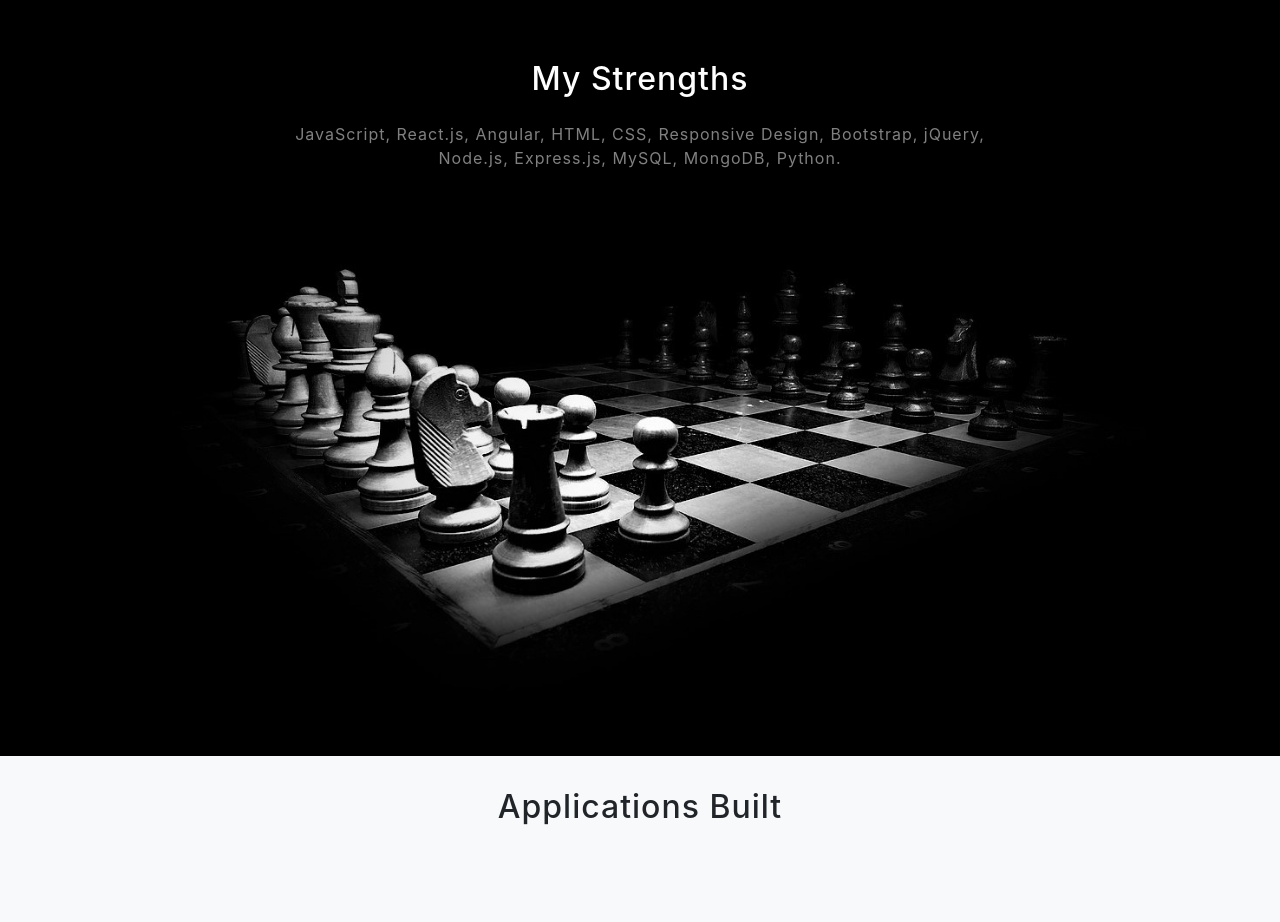
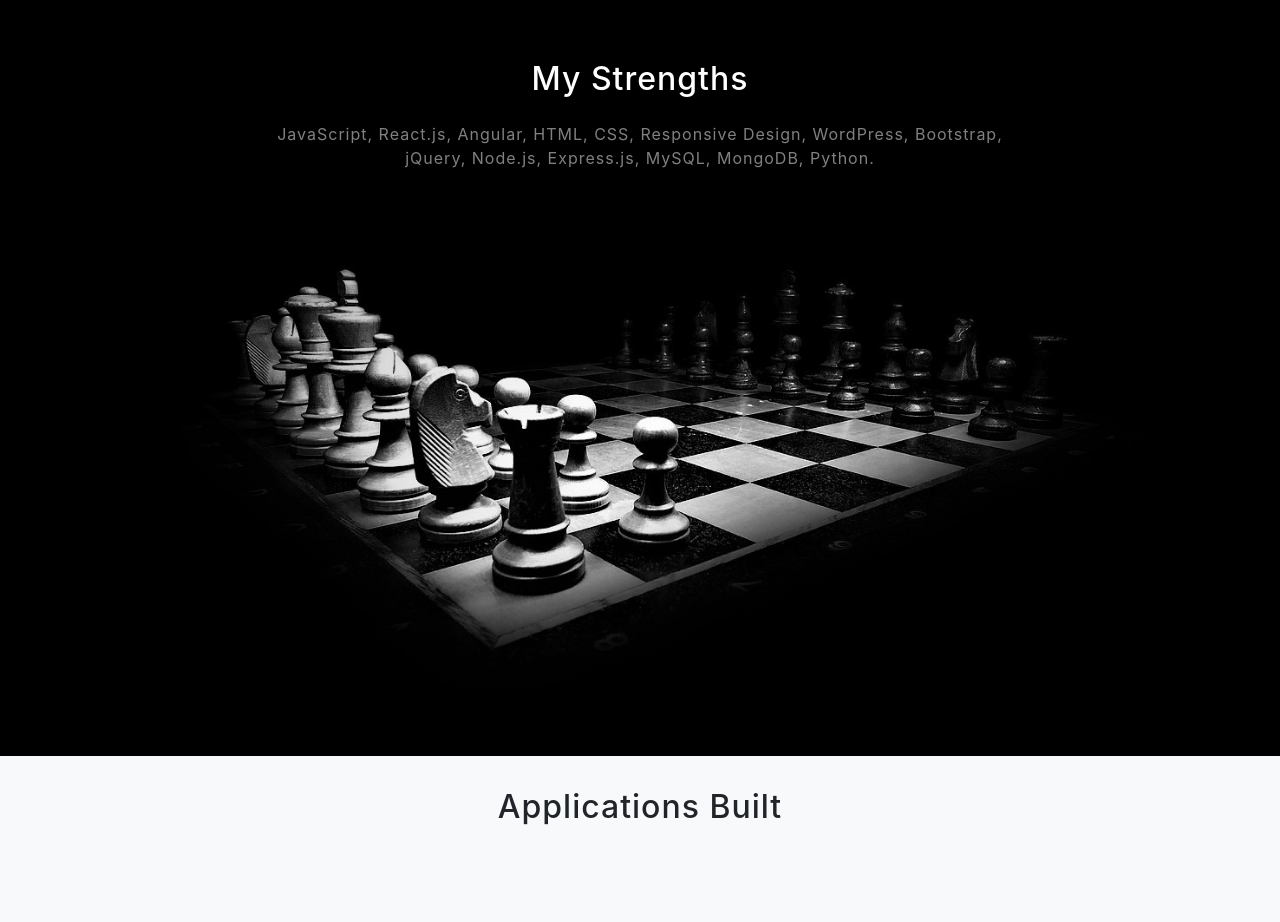
Before and after one commit to PabloJ22/Bootstrap-Portfolio2, a website with bundled scripts: page index.html in a window 1280 px wide. Shown: the part 820-1742 px from the top of the page. Built offline with nearby package versions, Linux system fonts and the light colour scheme.

Commit message:
added to Strengths.

```diff
--- a/index.html
+++ b/index.html
@@ -90,7 +90,8 @@
             <h2 class="text-white mb-4">My Strengths</h2>
             <p class="text-white-50">
               JavaScript, React.js, Angular, HTML, CSS, Responsive Design,
-              Bootstrap, jQuery, Node.js, Express.js, MySQL, MongoDB, Python.
+              WordPress, Bootstrap, jQuery, Node.js, Express.js, MySQL, MongoDB,
+              Python.
             </p>
           </div>
         </div>
```
